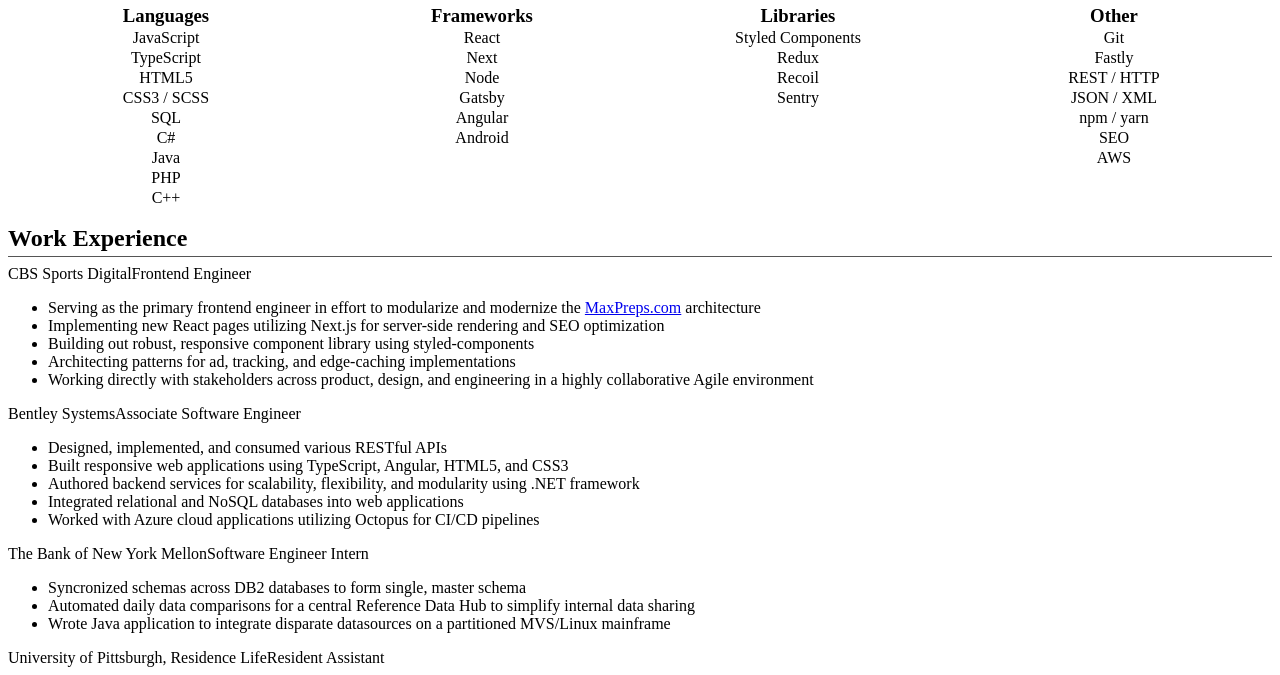
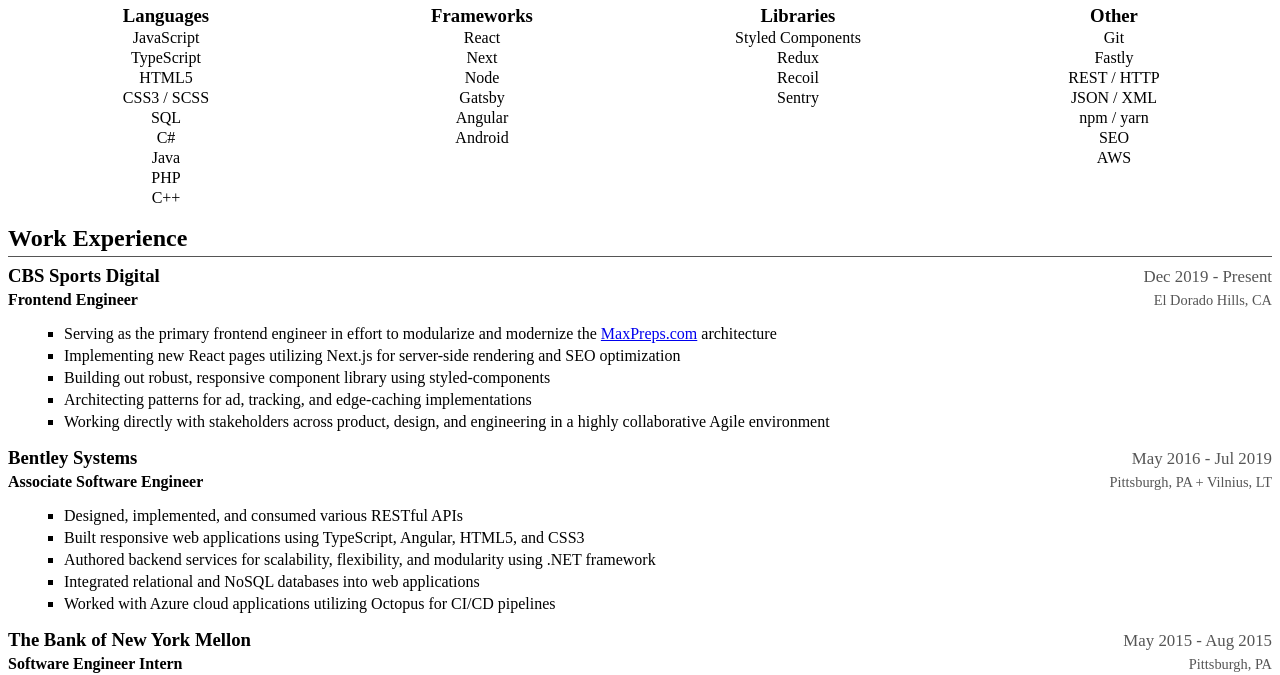
Before and after one commit to dan9418/personal-site-5, a Gatsby site: page /resume in a window 1280 px wide. Shown: the part 138-813 px from the top of the page. Built offline with nearby package versions, Linux system fonts and the light colour scheme; Gatsby itself is replaced by a stand-in of ours.

Commit message:
formatting

```diff
--- a/src/pages/resume.scss
+++ b/src/pages/resume.scss
@@ -36,4 +36,33 @@
       margin: 0;
     }
   }
+
+  .experience {
+    li {
+      list-style-type: square;
+      margin: 4px 0 4px 16px;
+      padding: 0;
+    }
+  }
+
+  .resume-subheader {
+    h3,
+    h4 {
+      display: flex;
+      align-items: flex-end;
+      justify-content: space-between;
+      margin: 0;
+    }
+
+    h4 {
+      margin-top: 4px;
+    }
+
+    .location,
+    .date {
+      color: #555;
+      font-weight: normal;
+      font-size: 90%;
+    }
+  }
 }
--- a/src/pages/resume.tsx
+++ b/src/pages/resume.tsx
@@ -6,8 +6,14 @@
 const ResumeSubheader = ({ company, date, position, location }) => {
     return (
         <div className="resume-subheader">
-            <span>{company}</span>
-            <span>{position}</span>
+            <h3>
+                <span className="company">{company}</span>
+                <span className="date">{date}</span>
+            </h3>
+            <h4>
+                <span className="position">{position}</span>
+                <span className="location">{location}</span>
+            </h4>
         </div>
     );
 }
@@ -76,13 +82,13 @@
                     </div>
                 </section>
 
-                <section>
+                <section className="experience">
                     <h2>Work Experience</h2>
 
                     <ResumeSubheader
                         company='CBS Sports Digital'
                         position='Frontend Engineer'
-                        date='December 2019 - Present'
+                        date='Dec 2019 - Present'
                         location='El Dorado Hills, CA'
                     />
 
@@ -97,7 +103,7 @@
                     <ResumeSubheader
                         company='Bentley Systems'
                         position='Associate Software Engineer'
-                        date='May 2016 - July 2019'
+                        date='May 2016 - Jul 2019'
                         location='Pittsburgh, PA + Vilnius, LT'
                     />
 
@@ -112,7 +118,7 @@
                     <ResumeSubheader
                         company='The Bank of New York Mellon'
                         position='Software Engineer Intern'
-                        date='May 2015 – August 2015'
+                        date='May 2015 - Aug 2015'
                         location='Pittsburgh, PA'
                     />
 
@@ -125,7 +131,7 @@
                     <ResumeSubheader
                         company='University of Pittsburgh, Residence Life'
                         position='Resident Assistant'
-                        date='August 2014 - December 2015'
+                        date='Aug 2014 - Dec 2015'
                         location='Pittsburgh, PA'
                     />
 
@@ -142,7 +148,7 @@
                     <ResumeSubheader
                         company='University of Pittsburgh, Swanson School of Engineering'
                         position='BS, Computer Engineering'
-                        date='April 2017'
+                        date='Apr 2017'
                         location='Pittsburgh, PA'
                     />
 
```
